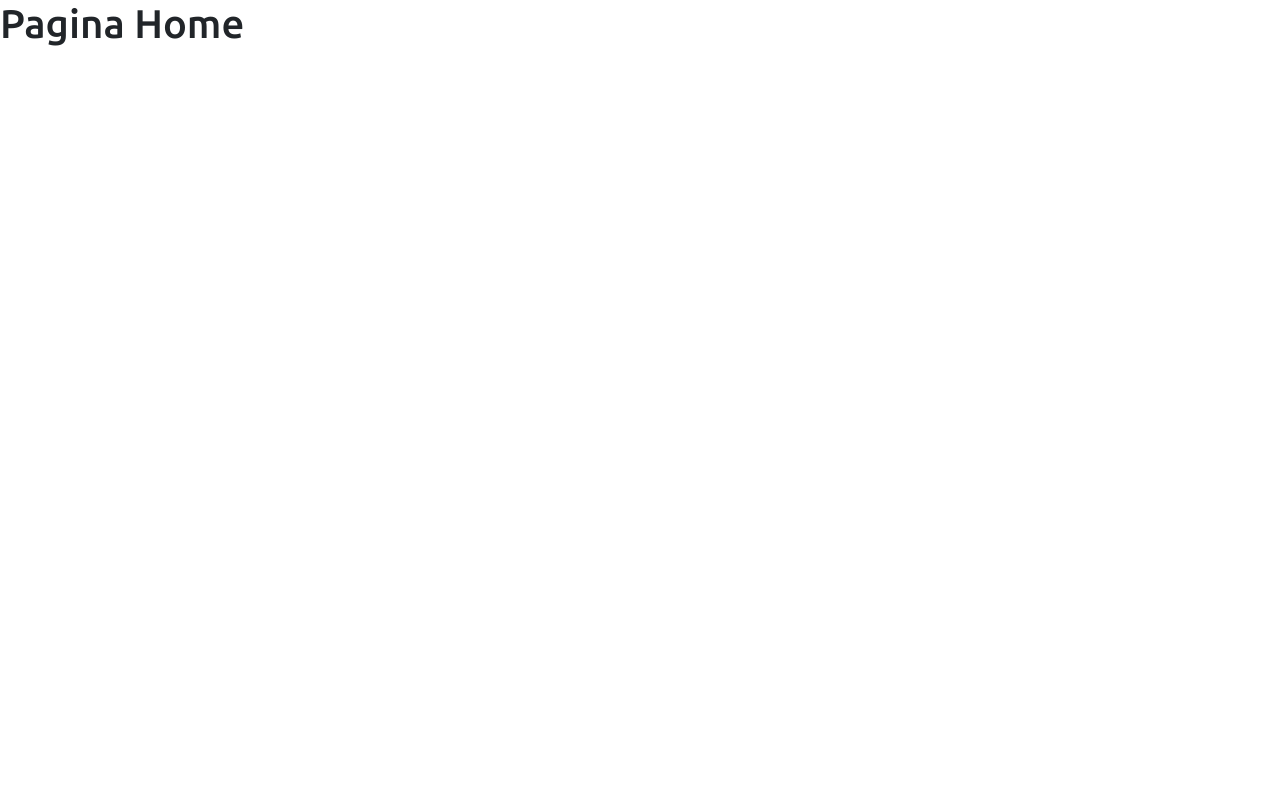
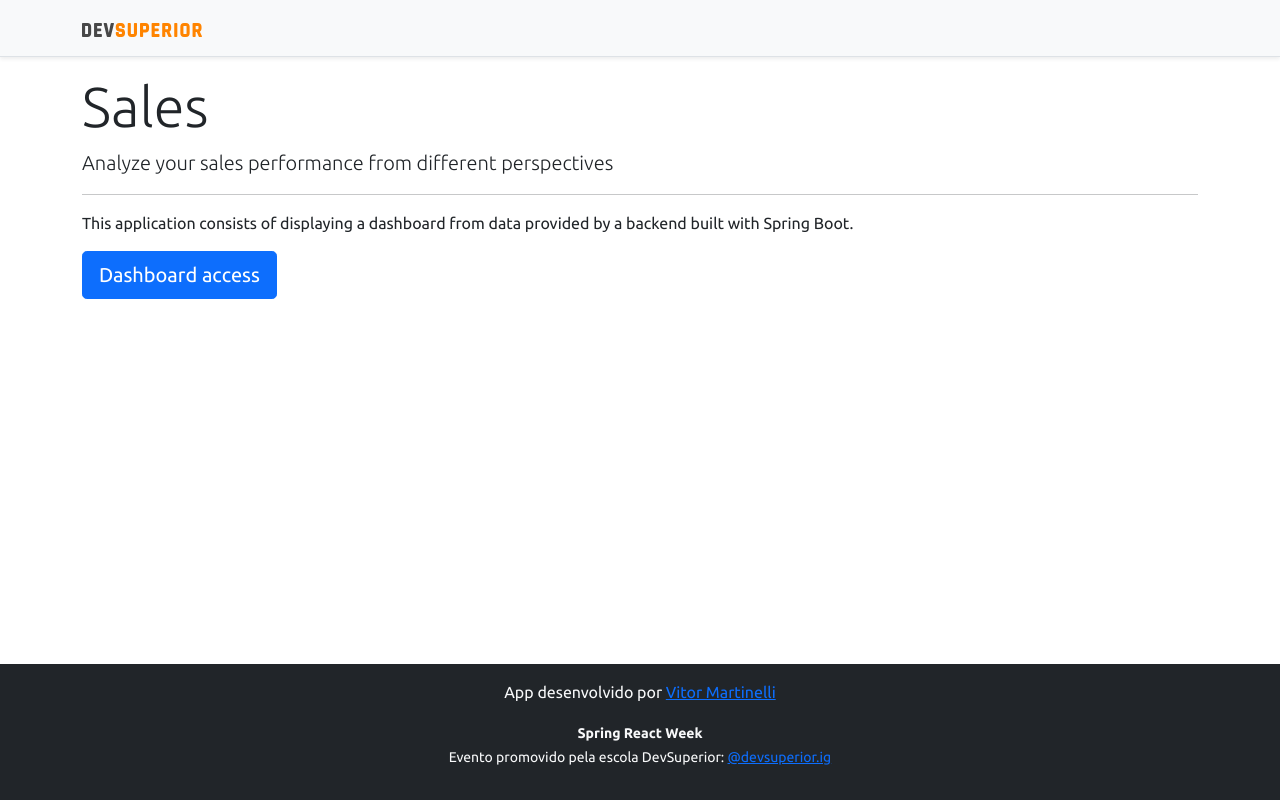
Before and after one commit to Martinelli-Vitor/Project-Spring-React, a React (Create React App) app in the folder frontend/: page / in a window 1280 px wide. Built offline with nearby package versions, Linux system fonts and the light colour scheme.

Commit message:
Home, navigation

```diff
--- a/frontend/src/components/NavBar/index.tsx
+++ b/frontend/src/components/NavBar/index.tsx
@@ -1,11 +1,14 @@
 import ImgDsDark from 'assets/img/ds-dark.svg';
+import { Link } from 'react-router-dom';
 
 function NavBar() {
     return (
         <div className="d-flex flex-column flex-md-row align-items-center p-3 px-md-4 mb-3 bg-light border-bottom shadow-sm">
             <div className="container">
                 <nav className="my-2 my-md-0 mr-md-3">
-                     <img src={ImgDsDark} alt="DevSuperior" width="120" />
+                    <Link to="/">
+                         <img src={ImgDsDark} alt="DevSuperior" width="120" />
+                     </Link>
                 </nav>
             </div>
         </div>
--- a/frontend/src/pages/Home/index.tsx
+++ b/frontend/src/pages/Home/index.tsx
@@ -1,8 +1,24 @@
+import Footer from "components/Footer";
+import NavBar from "components/NavBar";
+import { Link } from "react-router-dom";
+
 function Home() {
     return (
-        <div>
-          <h1>Pagina Home</h1>
+        <>
+        <NavBar />
+        <div className="container">
+            <div className="jumbotron">
+                <h1 className="display-4">Sales</h1>
+                <p className="lead">Analyze your sales performance from different perspectives</p>
+                 <hr/>
+                 <p>This application consists of displaying a dashboard from data provided by a backend built with Spring Boot.</p>
+             </div>
+             <Link className ="btn btn-primary btn-lg" to="/dashboard">
+                 Dashboard access
+             </Link>
         </div>
+        <Footer />
+        </>
     );
   }
 
```
